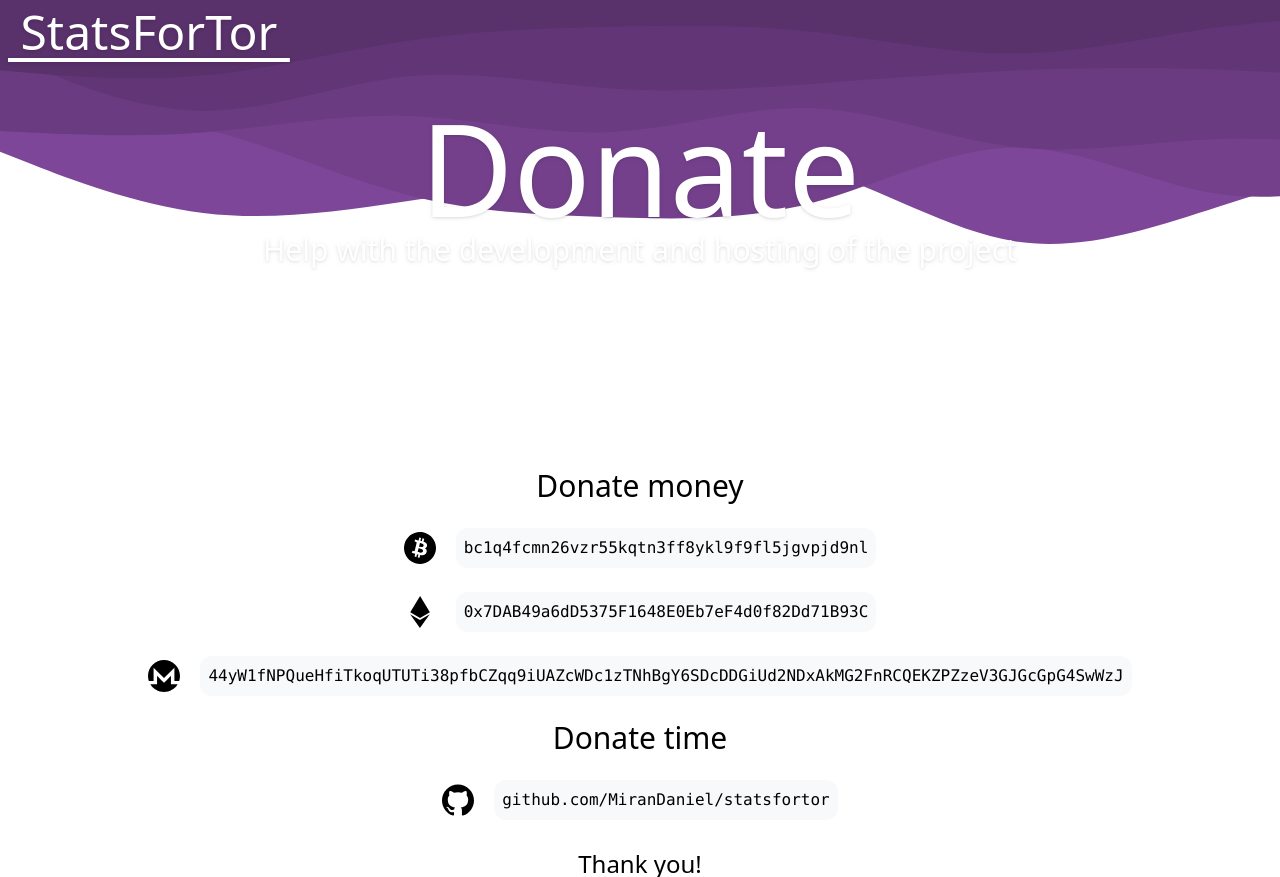
After one commit to MiranDaniel/statsfortor, a Django app: page /donate/ in a window 1280 px wide. The commit adds this page. Shown: the top 877 px of the page. Run offline with Django 4.2, Linux system fonts and the light colour scheme; some libraries are stand-ins or nearby versions.

Commit message:
General upgrades

```diff
--- a/templates/base.html
+++ b/templates/base.html
@@ -1,5 +1,5 @@
 <!DOCTYPE html>
-<html lang="en">
+<html lang="en" class="transition-all">
 
 {% load tailwind_tags %}
 
--- /dev/null
+++ b/templates/donate.html
@@ -0,0 +1,46 @@
+{% extends 'base.html' %}
+{% block content %}
+
+<div class="flex flex-col justify-center content-center items-center pt-24 text-tdpurple gap-6">
+    <h2 class="text-3xl my-0 py-0">Donate money</h2>
+    <div class="flex flex-row justify-center content-center items-center gap-5">
+        <svg role="img" viewBox="0 0 24 24" xmlns="http://www.w3.org/2000/svg" class="h-8 fill-tpurple">
+            <title>Bitcoin</title>
+            <path
+                d="M23.638 14.904c-1.602 6.43-8.113 10.34-14.542 8.736C2.67 22.05-1.244 15.525.362 9.105 1.962 2.67 8.475-1.243 14.9.358c6.43 1.605 10.342 8.115 8.738 14.548v-.002zm-6.35-4.613c.24-1.59-.974-2.45-2.64-3.03l.54-2.153-1.315-.33-.525 2.107c-.345-.087-.705-.167-1.064-.25l.526-2.127-1.32-.33-.54 2.165c-.285-.067-.565-.132-.84-.2l-1.815-.45-.35 1.407s.975.225.955.236c.535.136.63.486.615.766l-1.477 5.92c-.075.166-.24.406-.614.314.015.02-.96-.24-.96-.24l-.66 1.51 1.71.426.93.242-.54 2.19 1.32.327.54-2.17c.36.1.705.19 1.05.273l-.51 2.154 1.32.33.545-2.19c2.24.427 3.93.257 4.64-1.774.57-1.637-.03-2.58-1.217-3.196.854-.193 1.5-.76 1.68-1.93h.01zm-3.01 4.22c-.404 1.64-3.157.75-4.05.53l.72-2.9c.896.23 3.757.67 3.33 2.37zm.41-4.24c-.37 1.49-2.662.735-3.405.55l.654-2.64c.744.18 3.137.524 2.75 2.084v.006z" />
+        </svg>
+        <pre class="bg-[#F8F9FA] p-2 rounded-xl"><code>bc1q4fcmn26vzr55kqtn3ff8ykl9f9fl5jgvpjd9nl</code></pre>
+    </div>
+    <div class="flex flex-row justify-center content-center items-center gap-5">
+        <svg role="img" viewBox="0 0 24 24" xmlns="http://www.w3.org/2000/svg" class="h-8 fill-tpurple">
+            <title>Ethereum</title>
+            <path
+                d="M11.944 17.97L4.58 13.62 11.943 24l7.37-10.38-7.372 4.35h.003zM12.056 0L4.69 12.223l7.365 4.354 7.365-4.35L12.056 0z" />
+        </svg>
+        <pre class="bg-[#F8F9FA] p-2 rounded-xl"><code>0x7DAB49a6dD5375F1648E0Eb7eF4d0f82Dd71B93C</code></pre>
+    </div>
+    <div class="flex flex-row justify-center content-center items-center gap-5">
+        <svg role="img" viewBox="0 0 24 24" xmlns="http://www.w3.org/2000/svg" class="h-8 fill-tpurple">
+            <title>Monero</title>
+            <path
+                d="M12 0C5.365 0 0 5.373 0 12.015c0 1.335.228 2.607.618 3.81h3.577V5.729L12 13.545l7.805-7.815v10.095h3.577c.389-1.203.618-2.475.618-3.81C24 5.375 18.635 0 12 0zm-1.788 15.307l-3.417-3.421v6.351H1.758C3.87 21.689 7.678 24 12 24s8.162-2.311 10.245-5.764h-5.04v-6.351l-3.386 3.421-1.788 1.79-1.814-1.79h-.005z" />
+        </svg>
+        <pre class="bg-[#F8F9FA] p-2 rounded-xl"><code>44yW1fNPQueHfiTkoqUTUTi38pfbCZqq9iUAZcWDc1zTNhBgY6SDcDDGiUd2NDxAkMG2FnRCQEKZPZzeV3GJGcGpG4SwWzJ</code></pre>
+    </div>
+
+    <h2 class="text-3xl my-0 py-0">Donate time</h2>
+    <div class="flex flex-row justify-center content-center items-center gap-5">
+        <svg role="img" viewBox="0 0 24 24" xmlns="http://www.w3.org/2000/svg" class="h-8 fill-tpurple">
+            <title>GitHub</title>
+            <path
+                d="M12 .297c-6.63 0-12 5.373-12 12 0 5.303 3.438 9.8 8.205 11.385.6.113.82-.258.82-.577 0-.285-.01-1.04-.015-2.04-3.338.724-4.042-1.61-4.042-1.61C4.422 18.07 3.633 17.7 3.633 17.7c-1.087-.744.084-.729.084-.729 1.205.084 1.838 1.236 1.838 1.236 1.07 1.835 2.809 1.305 3.495.998.108-.776.417-1.305.76-1.605-2.665-.3-5.466-1.332-5.466-5.93 0-1.31.465-2.38 1.235-3.22-.135-.303-.54-1.523.105-3.176 0 0 1.005-.322 3.3 1.23.96-.267 1.98-.399 3-.405 1.02.006 2.04.138 3 .405 2.28-1.552 3.285-1.23 3.285-1.23.645 1.653.24 2.873.12 3.176.765.84 1.23 1.91 1.23 3.22 0 4.61-2.805 5.625-5.475 5.92.42.36.81 1.096.81 2.22 0 1.606-.015 2.896-.015 3.286 0 .315.21.69.825.57C20.565 22.092 24 17.592 24 12.297c0-6.627-5.373-12-12-12" />
+        </svg>
+        <pre class="bg-[#F8F9FA] p-2 rounded-xl"><code><a href="https://github.com/MiranDaniel/statsfortor">github.com/MiranDaniel/statsfortor</a></code></pre>
+    </div>
+
+    <span class="text-2xl mt-1">Thank you!</span>
+
+
+</div>
+
+{% endblock %}
--- a/templates/footer.html
+++ b/templates/footer.html
@@ -4,26 +4,30 @@
     <div class="flex flex-row justify-center items-center content-center">
         <div class="flex flex-col justify-center gap-1 w-1/3">
             <h3 class="text-3xl">About StatsForTor</h3>
-            <h4 class="text-xl">StatsForTor is a free and opensource web interface for the Onionoo API developed by the community.</h4>
-            <h5 class="text-lg">It aims to provide more information than the official <a href="https://metrics.torproject.org">Metrics</a> website in a more easy-to-understand way. It is not trying to replace the <a href="https://metrics.torproject.org">Metrics</a> website but rather be an extension of it.</h5>
+            <h4 class="text-xl">StatsForTor is a free and opensource web interface for the Onionoo API developed by the
+                community.</h4>
+
         </div>
         <div class="flex flex-col justify-center content-center items-center text-lg w-1/3">
             <div class="flex flex-col">
-                <span>
-                    <i class="bi bi-github"></i> Github
-                </span>
-                <span>
-                    <i class="bi bi-bug"></i> Report bug
-                </span>
-                <span>
-                    <i class="bi bi-envelope"></i> Contact maintainer
-                </span>
-                <span>
-                    <i class="bi bi-heart-fill"></i> Donate to StatsForTor
-                </span>
-                <span>
-                    <i class="bi bi-heart-fill"></i> Donate to the Tor Project
-                </span>
+
+                <a href="https://github.com/MiranDaniel/statsfortor" class="hover:underline transition-all"><span>
+                        <i class="bi bi-github"></i> Github
+                    </span></a>
+                <a href="https://github.com/MiranDaniel/statsfortor/issues" class="hover:underline transition-all"><span>
+                        <i class="bi bi-bug"></i> Report bug
+                    </span></a>
+                <a href="https://mirandaniel.com/" class="hover:underline transition-all"><span>
+                        <i class="bi bi-envelope"></i> Contact maintainer
+                    </span></a>
+
+                <a href="/donate" class="hover:underline transition-all"><span>
+                        <i class="bi bi-heart-fill"></i> Donate to StatsForTor
+                    </span></a>
+                <a href="https://donate.torproject.org" class="hover:underline transition-all"><span>
+                        <i class="bi bi-heart-fill"></i> Donate to the Tor Project
+                    </span></a>
+
             </div>
         </div>
         <div class="flex flex-col justify-center flex-wrap w-1/3">
@@ -32,7 +36,8 @@
             <span class="text-sm text-white/50 hover:text-white">StatsForTor uses data from the Onionoo API, all data
                 accuracy depends on the API
                 responses.</span>
-            <small class="text-xs text-white/50 hover:text-white block">THE SOFTWARE IS PROVIDED "AS IS", WITHOUT WARRANTY OF
+            <small class="text-xs text-white/50 hover:text-white block">THE SOFTWARE IS PROVIDED "AS IS", WITHOUT
+                WARRANTY OF
                 ANY KIND, EXPRESS OR IMPLIED,
                 INCLUDING BUT NOT LIMITED TO THE WARRANTIES OF MERCHANTABILITY, FITNESS FOR A PARTICULAR PURPOSE AND
                 NONINFRINGEMENT. IN NO EVENT SHALL THE AUTHORS OR COPYRIGHT HOLDERS BE LIABLE FOR ANY CLAIM, DAMAGES OR
@@ -40,7 +45,8 @@
                 CONNECTION WITH THE SOFTWARE OR THE USE OR OTHER DEALINGS IN THE SOFTWARE.
             </small>
             <small class="text-xs text-white/50 hover:text-white">
-                © 2022-2092 MiranDaniel
+                Made by <a href="https://mirandaniel.com/" class="underline">MiranDaniel</a> with <a
+                    href="https://www.djangoproject.com/" class="underline">Django</a> and love &lt;3
             </small>
         </div>
     </div>
--- a/templates/header.html
+++ b/templates/header.html
@@ -2,14 +2,29 @@
     {% if not index %}
     <div class="flex flex-row justify-between content-center items-center">
         <a href="/"><h1 class="text-5xl drop-shadow underline underline-offset-8">&nbsp;StatsForTor&nbsp;</h1></a>
-        <a href="https://metrics.torproject.org/rs.html#details/{{fingerprint}}"><h2 class="text-lg drop-shadow font-medium border p-2 rounded-xl hover:bg-white hover:text-tdpurple">View {{name}} on Metrics</h2></a>
+        <a href="https://metrics.torproject.org/rs.html#details/{{fingerprint}}"><h2 class="text-lg drop-shadow font-medium border p-2 rounded-xl hover:bg-white hover:text-tdpurple  transition-all">View {{name}} on Metrics</h2></a>
     </div>
-    {% else %}
+
+    {% elif not donate %}
 
     <div class="flex flex-col justify-center content-center items-center p-24">
         <h1 class="text-9xl drop-shadow">StatsForTor</h1>
         <h2 class="text-3xl drop-shadow">Advanced relay statistics for the Tor network</h2>
     </div>
 
+
+    {% else %}
+
+    <div class="absolute">
+        <div class="flex flex-row justify-between content-center items-center">
+            <a href="/"><h1 class="text-5xl drop-shadow underline underline-offset-8">&nbsp;StatsForTor&nbsp;</h1></a>
+        </div>
+    </div>
+
+    <div class="flex flex-col justify-center content-center items-center p-24">
+        <h1 class="text-9xl drop-shadow">Donate</h1>
+        <h2 class="text-3xl drop-shadow">Help with the development and hosting of the project</h2>
+    </div>
+
     {% endif %}
 </div>
--- a/torstat/urls.py
+++ b/torstat/urls.py
@@ -26,5 +26,6 @@ urlpatterns = [
     path('admin/', admin.site.urls),
     path("relay/<str:name>", views.relay, name="relay"),
     path("relay/", views.relayRaw, name="relay_raw"),
-    path("", views.index, name="index")
+    path("", views.index, name="index"),
+    path("donate/", views.donate, name="donate"),
 ]
--- a/torstat/views.py
+++ b/torstat/views.py
@@ -10,18 +10,21 @@ from hashlib import sha1
 import socket
 import math
 from .plot import plot
+from datetime import datetime, timezone
+import arrow
+
 
 def convert_size(B, forceFloat=False, forceUnit=False):
     B = float(B)
     KB = float(1024)
-    MB = float(KB ** 2) # 1,048,576
-    GB = float(KB ** 3) # 1,073,741,824
-    TB = float(KB ** 4) # 1,099,511,627,776
+    MB = float(KB ** 2)  # 1,048,576
+    GB = float(KB ** 3)  # 1,073,741,824
+    TB = float(KB ** 4)  # 1,099,511,627,776
 
     if B < KB:
         if forceFloat:
             return B
-        return '{0} {1}'.format(B,'Bytes' if 0 == B > 1 else 'Byte')
+        return '{0} {1}'.format(B, 'Bytes' if 0 == B > 1 else 'Byte')
     elif KB <= B < MB:
         if forceFloat:
             return B/KB
@@ -47,11 +50,19 @@ def convert_size(B, forceFloat=False, forceUnit=False):
             return "TB"
         return '{0:.2f} TB'.format(B / TB)
 
+
 def index(request, name=""):
     ctx = {
         "index": True
     }
     return render(request, "../templates/index.html", context=ctx)
+
+def donate(request, name=""):
+    ctx = {
+        "index": True,
+        "donate": True
+    }
+    return render(request, "../templates/donate.html", context=ctx)
 
 
 def relayRaw(request, name=""):
@@ -65,17 +76,20 @@ def relayRaw(request, name=""):
 
 def relay(request, name=""):
     print("CALL")
+
     def bridgeHandler(name, details):
         ctx = {
             "type_raw": "bridge",
             "name": details["bridges"][0]["nickname"],
             "fingerprint": details["bridges"][0]["hashed_fingerprint"],
-            "type": f"{', '.join(details['bridges'][0]['transports'])} bridge"
+            "type": f"{', '.join(details['bridges'][0]['transports'])} bridge",
+            "dataTypes": ["summary","details","uptime","weights","history"]
         }
         return render(request, "../templates/relay.html", context=ctx)
 
     def relayHandler(name, details, bandwidth):
         ctx = {
+            "dataTypes": ["summary","details","uptime","weights","history"],
             "type_raw": "relay",
             "name": details["relays"][0]["nickname"],
             "fingerprint": details["relays"][0]["fingerprint"],
@@ -89,7 +103,24 @@ def relay(request, name=""):
             "country_name": details["relays"][0].get("country_name"),
             "running": details["relays"][0].get("running"),
             "as_name": details["relays"][0].get("as_name"),
-            "as_number": details["relays"][0].get("as")
+            "as_number": details["relays"][0].get("as"),
+            "last_seen": details["relays"][0].get("last_seen"),
+            "last_changed_address_or_port": details["relays"][0].get("last_changed_address_or_port"),
+            "first_seen": details["relays"][0].get("first_seen"),
+            "last_restarted": details["relays"][0].get("last_restarted"),
+
+            "last_seen_ago": arrow.get(datetime.now(timezone.utc).strftime("%Y-%m-%d %H:%M:%S"))-arrow.get(
+                details["relays"][0].get("last_seen")
+            ),
+            "last_changed_address_or_port_ago": arrow.get(datetime.now(timezone.utc).strftime("%Y-%m-%d %H:%M:%S"))-arrow.get(
+                details["relays"][0].get("last_changed_address_or_port")
+            ),
+            "first_seen_ago": arrow.get(datetime.now(timezone.utc).strftime("%Y-%m-%d %H:%M:%S"))-arrow.get(
+                details["relays"][0].get("first_seen")
+            ),
+            "last_restarted_ago": arrow.get(datetime.now(timezone.utc).strftime("%Y-%m-%d %H:%M:%S"))-arrow.get(
+                details["relays"][0].get("last_restarted")
+            ),
         }
 
         ctx["type"] = "Middle"
@@ -104,17 +135,11 @@ def relay(request, name=""):
         if "Authority" in details["relays"][0]["flags"]:
             ctx["type"] = "Authority"
 
-
-
-
-
         ctx["write_count"] = bandwidth["relays"][0]["write_history"]["6_months"]["count"]
         ctx["read_count"] = bandwidth["relays"][0]["read_history"]["6_months"]["count"]
 
-
-
         for i in ["1_month", "6_months", "1_year", "5_years"]:
-            if i not in  bandwidth["relays"][0]["read_history"]:
+            if i not in bandwidth["relays"][0]["read_history"]:
                 break
 
             ctx["writes"] = bandwidth["relays"][0]["write_history"][i]["values"]
@@ -123,19 +148,19 @@ def relay(request, name=""):
             ctx["writes"] = [x for x in ctx["writes"] if x is not None]
             ctx["reads"] = [x for x in ctx["reads"] if x is not None]
 
-
-
             ctx["write_factor"] = bandwidth["relays"][0]["write_history"][i]["factor"]
             ctx["read_factor"] = bandwidth["relays"][0]["read_history"][i]["factor"]
 
-            ctx["writesNice"] = [convert_size(i*ctx["write_factor"],True) for i in ctx["writes"]]
-            ctx["readsNice"] = [convert_size(i*ctx["read_factor"],True) for i in ctx["reads"]]
-
+            ctx["writesNice"] = [convert_size(
+                i*ctx["write_factor"], True) for i in ctx["writes"]]
+            ctx["readsNice"] = [convert_size(
+                i*ctx["read_factor"], True) for i in ctx["reads"]]
 
             ctx[f"plotData_{i}"] = plot(
                 ctx["writesNice"],
                 ctx["readsNice"],
-                convert_size(ctx["read_factor"]*ctx["reads"][-1], forceUnit=True),
+                convert_size(ctx["read_factor"]*ctx["reads"]
+                             [-1], forceUnit=True),
                 bandwidth["relays"][0]["read_history"][i]["first"],
                 bandwidth["relays"][0]["read_history"][i]["last"],
                 i
@@ -144,13 +169,13 @@ def relay(request, name=""):
             ctx[f"plotDataLog_{i}"] = plot(
                 ctx["writesNice"],
                 ctx["readsNice"],
-                convert_size(ctx["read_factor"]*ctx["reads"][-1], forceUnit=True),
+                convert_size(ctx["read_factor"]*ctx["reads"]
+                             [-1], forceUnit=True),
                 bandwidth["relays"][0]["read_history"][i]["first"],
                 bandwidth["relays"][0]["read_history"][i]["last"],
                 i,
                 True
             )
-
 
         ctx["writeTotal"] = 0
         ctx["readTotal"] = 0
@@ -166,14 +191,20 @@ def relay(request, name=""):
         ctx["writePerSecond"] = ctx["writes"][-1]*ctx["write_factor"]
         ctx["readPerSecond"] = ctx["reads"][-1]*ctx["read_factor"]
 
-        ctx["writePerSecondNice"] = convert_size(ctx["writes"][-1]*ctx["write_factor"])
-        ctx["readPerSecondNice"] = convert_size(ctx["reads"][-1]*ctx["read_factor"])
+        ctx["writePerSecondNice"] = convert_size(
+            ctx["writes"][-1]*ctx["write_factor"])
+        ctx["readPerSecondNice"] = convert_size(
+            ctx["reads"][-1]*ctx["read_factor"])
 
-        ctx["bandwithRateNice"] = convert_size(details["relays"][0]["bandwidth_rate"])
-        ctx["bandwidthBurstNice"] = convert_size(details["relays"][0]["bandwidth_burst"])
+        ctx["bandwithRateNice"] = convert_size(
+            details["relays"][0]["bandwidth_rate"])
+        ctx["bandwidthBurstNice"] = convert_size(
+            details["relays"][0]["bandwidth_burst"])
 
-        ctx["bandwidthObservedNice"] = convert_size(details["relays"][0]["observed_bandwidth"])
-        ctx["bandwidthAdvertisedNice"] = convert_size(details["relays"][0]["advertised_bandwidth"])
+        ctx["bandwidthObservedNice"] = convert_size(
+            details["relays"][0]["observed_bandwidth"])
+        ctx["bandwidthAdvertisedNice"] = convert_size(
+            details["relays"][0]["advertised_bandwidth"])
 
         return render(request, "../templates/relay.html", context=ctx)
 
@@ -183,7 +214,6 @@ def relay(request, name=""):
             socket.inet_aton(name)
         except socket.error:
             prefix = "host_name:"
-
 
     def _getDetails(name):
         print("DETAILS")
@@ -212,7 +242,10 @@ def relay(request, name=""):
 
     res = check(details)
     if res[-1] != True:
-        name = sha1(a2b_hex(name)).hexdigest().upper()
+        try:
+            name = sha1(a2b_hex(name)).hexdigest().upper()
+        except Exception:
+            return error404(request, relay=name)
         return redirect(f"/relay/{name}")
     return res[0]
 
```
Also changed, not shown: templates/relay.html (+36 -0 lines), torstat/plot.py (+14 -2 lines).
